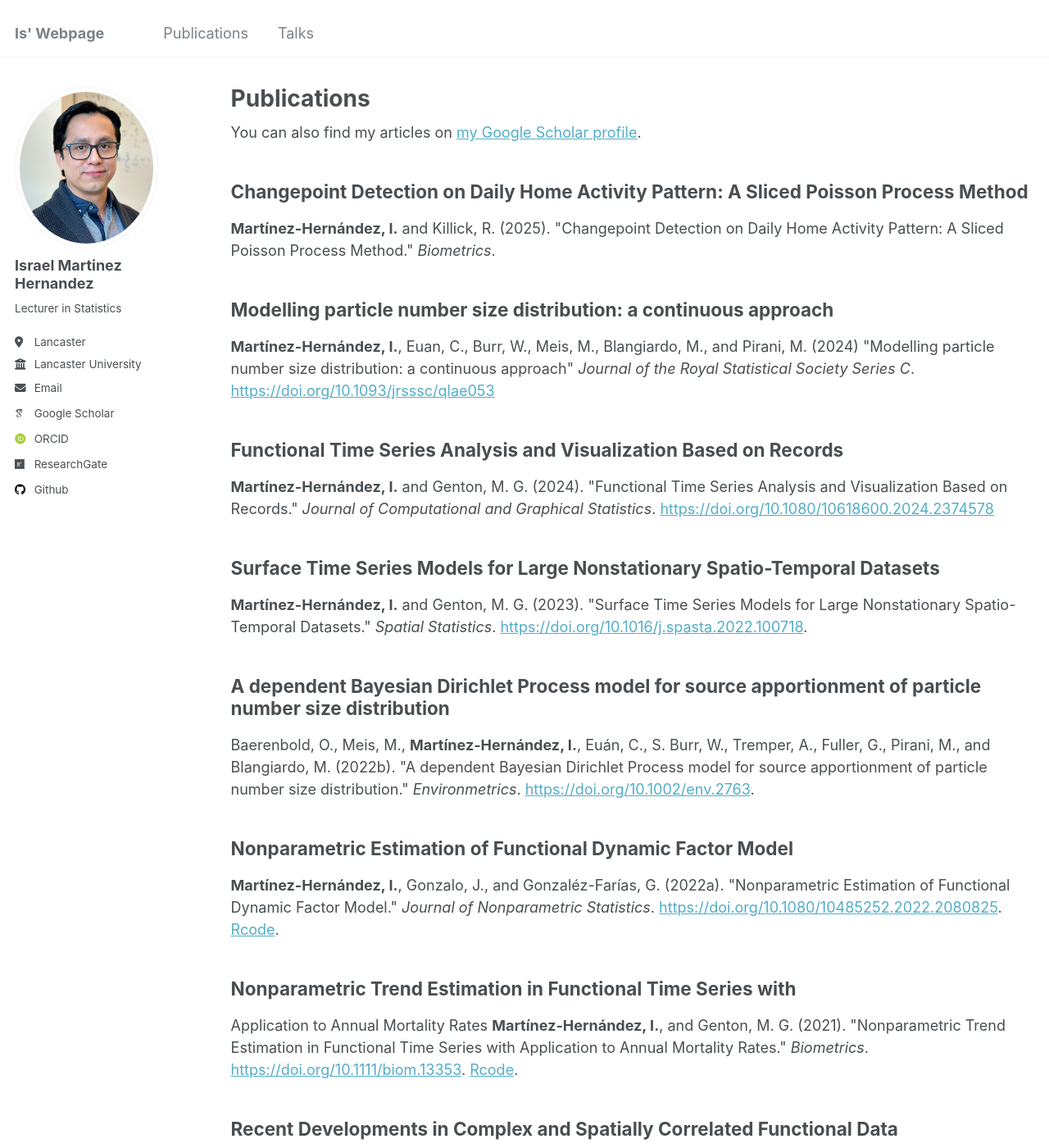
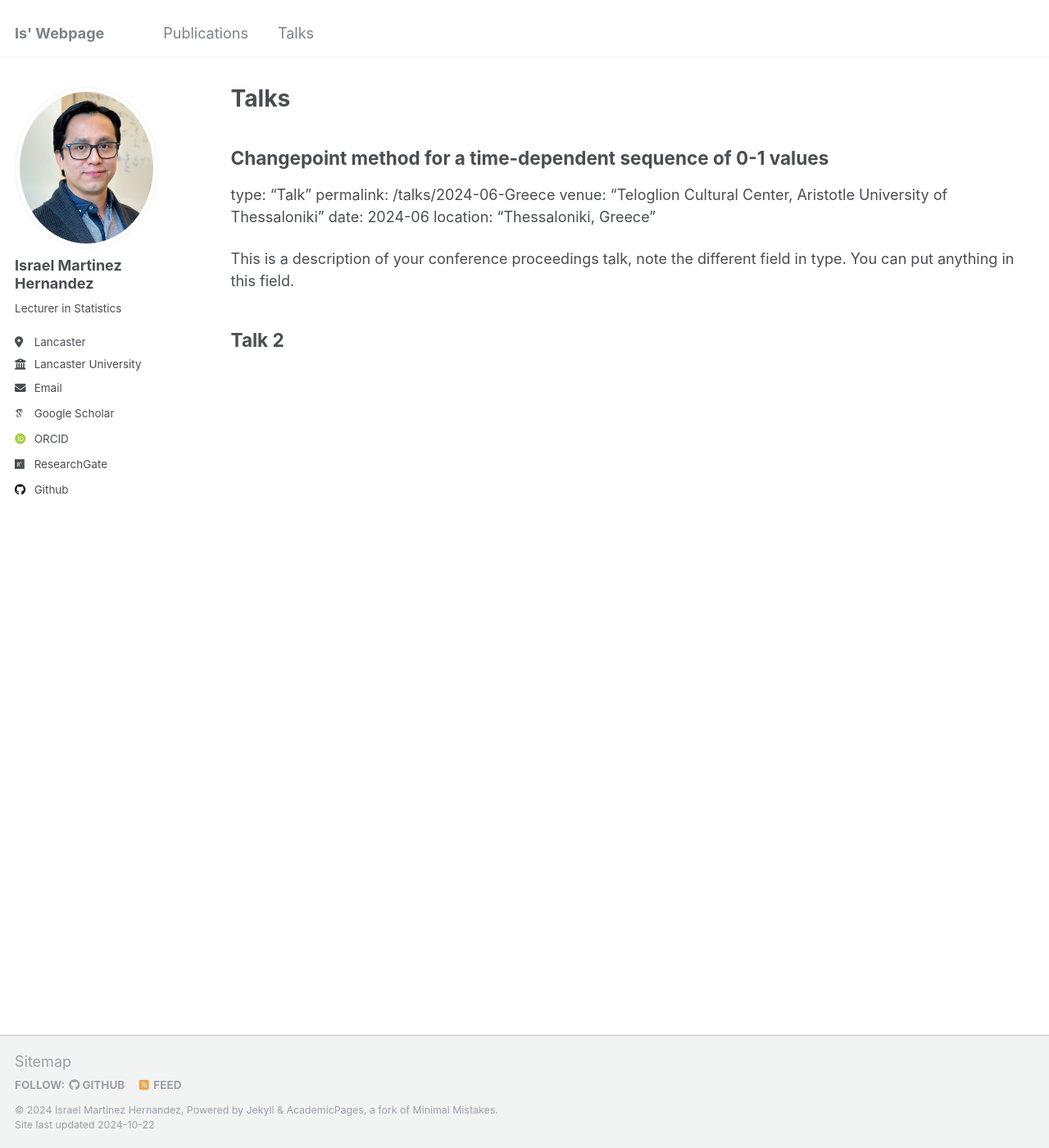
Before and after one commit to I-MH/I-MH.github.io, a Jekyll site: the page built from _pages/talks.md, in a window 1280 px wide and 1400 px high. Shown: the whole window at 82% size. Built offline with Jekyll 4.4.1, drawn with Linux system fonts in a browser that asks for light colours; some web fonts are replaced; a file with an impossible date is left out; some of the changed text lies outside the part shown.

Commit message:
change talk files

```diff
--- a/_pages/talks.md
+++ b/_pages/talks.md
@@ -1,72 +1,19 @@
 ---
 layout: archive
-title: "Publications"
-permalink: /publications/
+title: "Talks"
+permalink: /talks/
 author_profile: true
 ---
 
-{% if site.author.googlescholar %}
-  <div class="wordwrap">You can also find my articles on <a href="{{site.author.googlescholar}}">my Google Scholar profile</a>.</div>
-{% endif %}
 
-## Changepoint Detection on Daily Home Activity Pattern: A Sliced Poisson Process Method
-**Martínez-Hernández, I.** and Killick, R. (2025).
-&quot;Changepoint Detection on Daily Home Activity Pattern:
-A Sliced Poisson Process Method.&quot;
-<i>Biometrics</i>.
+## Changepoint method for a time-dependent sequence of 0-1 values
 
-## Modelling particle number size distribution: a continuous approach
-**Martínez-Hernández, I.**, Euan, C., Burr, W., Meis, M., Blangiardo, M.,
-and Pirani, M.  (2024)
-&quot;Modelling particle number size distribution:
-a continuous approach&quot;
-<i>Journal of the Royal Statistical Society Series C</i>.
-[https://doi.org/10.1093/jrsssc/qlae053](https://doi.org/10.1093/jrsssc/qlae053)
+type: "Talk"
+permalink: /talks/2024-06-Greece
+venue: "Teloglion Cultural Center, Aristotle University of Thessaloniki"
+date: 2024-06
+location: "Thessaloniki, Greece"
 
+This is a description of your conference proceedings talk, note the different field in type. You can put anything in this field.
 
-## Functional Time Series Analysis and Visualization Based on Records
-**Martínez-Hernández, I.** and Genton, M. G. (2024).
-&quot;Functional Time Series Analysis and Visualization Based on Records.&quot;
-<i>Journal of Computational and Graphical Statistics</i>.
-[https://doi.org/10.1080/10618600.2024.2374578](https://doi.org/10.1080/10618600.2024.2374578)
-
-## Surface Time Series Models for Large Nonstationary Spatio-Temporal Datasets
-**Martínez-Hernández, I.** and Genton, M. G. (2023).
-&quot;Surface Time Series Models for Large Nonstationary Spatio-Temporal
-Datasets.&quot;
-<i>Spatial Statistics</i>. [https://doi.org/10.1016/j.spasta.2022.100718](https://doi.org/10.1016/j.spasta.2022.100718).
-
-## A dependent Bayesian Dirichlet Process model for source apportionment of particle number size distribution
-Baerenbold, O., Meis, M.,  **Martínez-Hernández, I.**,
-Euán, C., S. Burr, W., Tremper, A., Fuller, G., Pirani, M., and
-Blangiardo, M. (2022b).
-&quot;A dependent Bayesian Dirichlet Process model for source apportionment
-of particle number size distribution.&quot;
-<i>Environmetrics</i>.
-[https://doi.org/10.1002/env.2763](https://doi.org/10.1002/env.2763).
-
-## Nonparametric Estimation of Functional Dynamic Factor Model
-**Martínez-Hernández, I.**, Gonzalo, J., and Gonzaléz-Farías, G. (2022a).
-&quot;Nonparametric Estimation of Functional Dynamic Factor Model.&quot;
-<i>Journal of Nonparametric Statistics</i>.
-[https://doi.org/10.1080/10485252.2022.2080825](https://doi.org/10.1080/10485252.2022.2080825). [Rcode](https://github.com/Martinez-Hernandez/Functional-Factor-Model).
-
-## Nonparametric Trend Estimation in Functional Time Series with
-Application to Annual Mortality Rates
-**Martínez-Hernández, I.**, and Genton, M. G. (2021).
-&quot;Nonparametric Trend Estimation in Functional Time Series with
-Application to Annual Mortality Rates.&quot;
-<i>Biometrics</i>. [https://doi.org/10.1111/biom.13353](https://doi.org/10.1111/biom.13353). [Rcode](https://github.com/Martinez-Hernandez/Nonparametric-Trend-Estimation-in-Functional-TS).
-
-## Recent Developments in Complex and Spatially Correlated Functional Data
-**Martínez-Hernández, I.**, and Genton, M. G. (2020).
-&quot;Recent Developments in Complex and Spatially Correlated Functional Data.&quot;
-<i>Brazilian Journal of Probability and Statistics</i>. Full text available
-at [http://dx.doi.org/10.1214/20-BJPS466](http://dx.doi.org/10.1214/20-BJPS466)
-
-## Robust depth-based estimation of the functional autoregressive model
-**Martínez-Hernández, I.**, Genton, M. G., and Gonzaléz-Farías, G. (2019).
-&quot;Robust depth-based estimation of the functional
-autoregressive model.&quot;
-<i>Computational Statistics & Data Analysis</i>. Full text available at
-[https://doi.org/10.1016/j.csda.2018.06.003](https://doi.org/10.1016/j.csda.2018.06.003)
+## Talk 2
```
Also changed, not shown: _pages/talkmap.html (deleted, +0 -9 lines), _pages/talks.html (deleted, +0 -16 lines).
